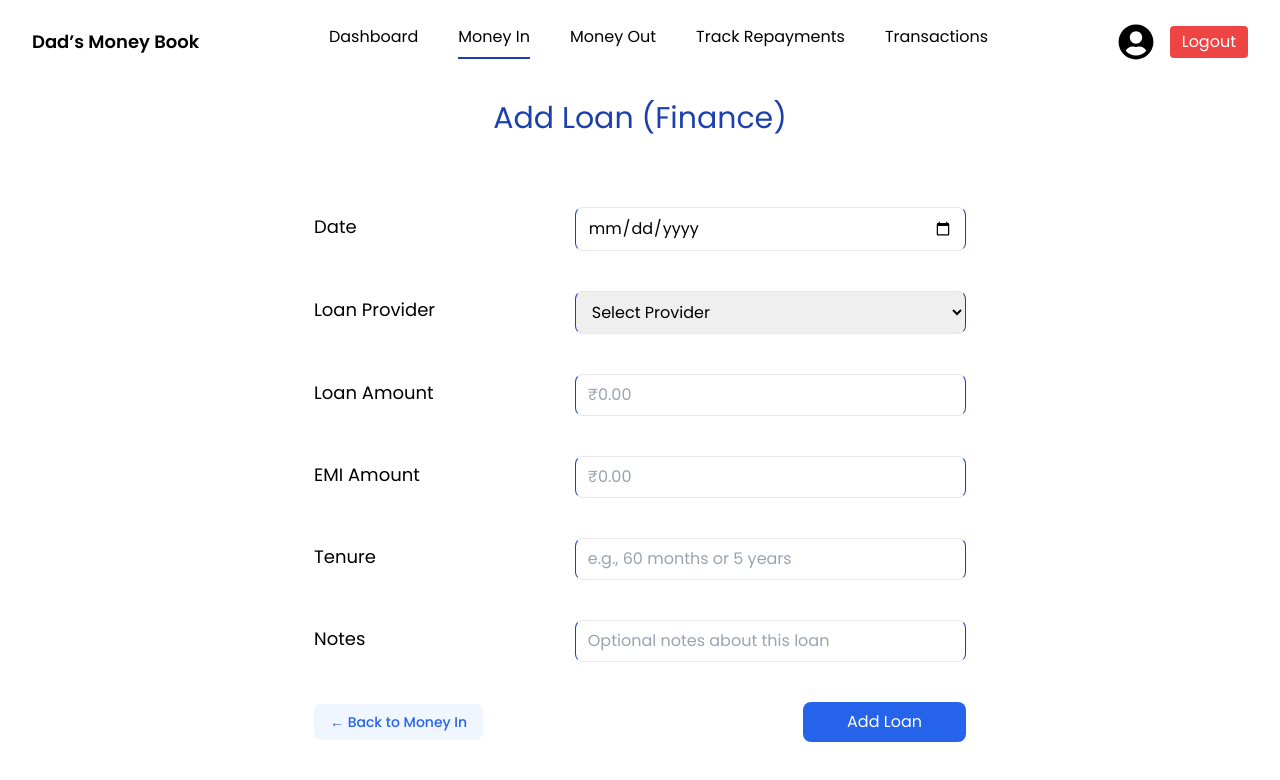
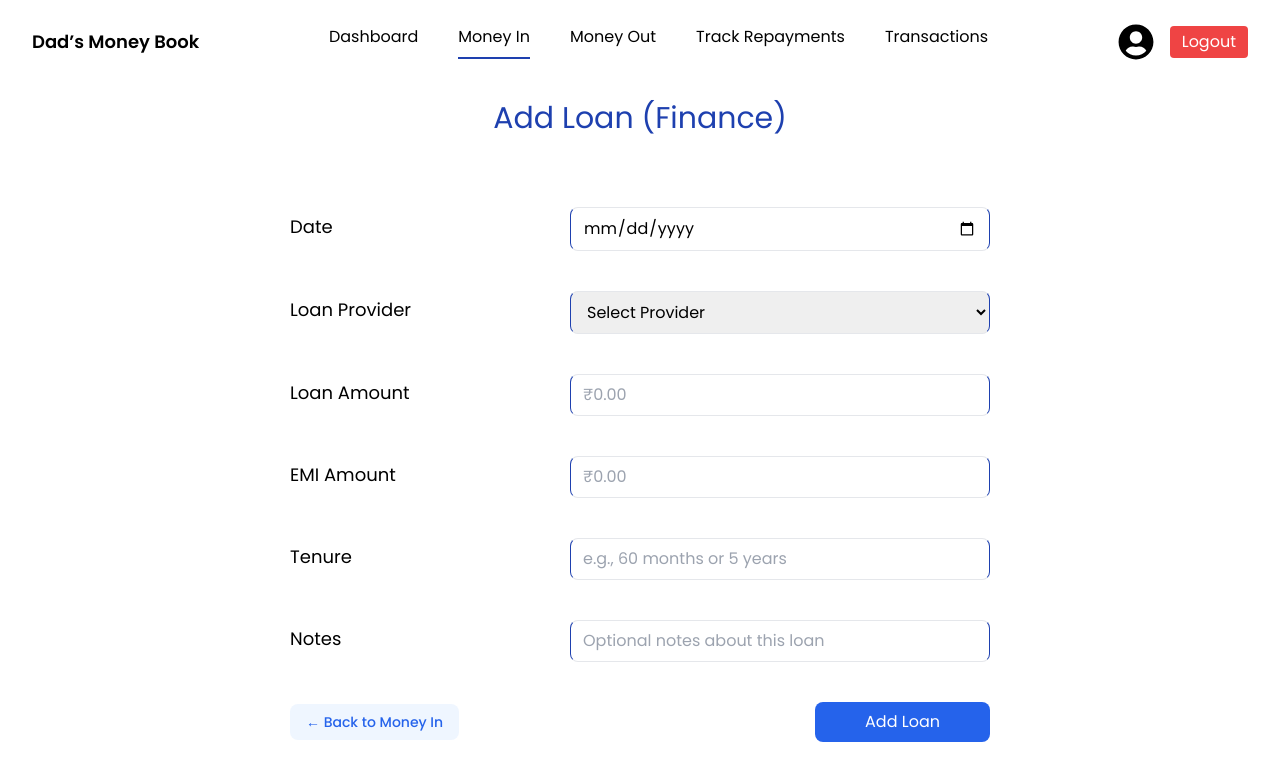
Before and after one commit to dinesh-gurusamy/Dad-s-Money-Book, a React (Vite) app in the folder myapp/: page /money-in/loans in a window 1280 px wide. Shown: the top 780 px of the page. Built offline with nearby package versions, Linux system fonts and the light colour scheme; no server answers; sample sign-in values are in the browser's storage.

Commit message:
ui style change on padding of form

```diff
--- a/myapp/src/pages/moneyin/Loans.jsx
+++ b/myapp/src/pages/moneyin/Loans.jsx
@@ -83,7 +83,7 @@ export default function AddLoan() {
       <h1 className="text-3xl text-blue-800 text-center mb-8">Add Loan (Finance)</h1>
 
       <div className="flex items-center justify-center mb-10 flex-1 px-4 sm:px-0 w-full">
-        <form className="w-full max-w-[700px] p-6" onSubmit={handleSubmit}>
+        <form className="w-full max-w-[700px]" onSubmit={handleSubmit}>
           {/* Date */}
           <div className="grid grid-cols-1 sm:grid-cols-[2fr_3fr] mb-10 gap-y-2 sm:gap-y-0 sm:items-center">
             <label className="block text-lg font-thin mb-1">Date</label>
```
